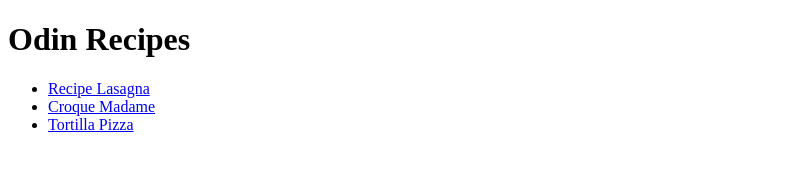
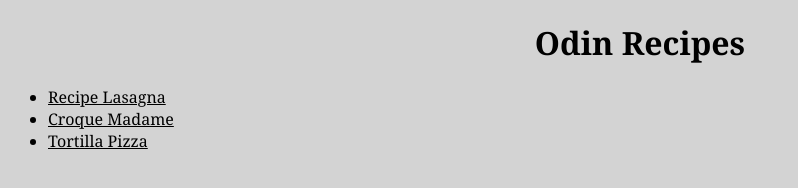
Before and after one commit to rjeunen/odinRecipes, a plain HTML site: page index.html in a window 1280 px wide. Shown: the whole page, without its empty margins (0-798 px from the left). Drawn offline with Linux system fonts and the light colour scheme.

Commit message:
added basic css and linked to all pages

```diff
--- /dev/null
+++ b/css/styles.css
@@ -0,0 +1,14 @@
+*{
+    font-family: Georgia, 'Times New Roman', Times, serif;
+    background-color: lightgrey;
+}
+
+.link{
+    color: black;
+}
+
+h1,
+h2,
+p{
+    text-align: center;
+}
--- a/index.html
+++ b/index.html
@@ -3,14 +3,15 @@
 <head>
     <meta charset="UTF-8">
     <meta name="viewport" content="width=device-width, initial-scale=1.0">
+    <link rel="stylesheet" href="css/styles.css">
     <title>Odin Recipes</title>
 </head>
 <body>
     <h1>Odin Recipes</h1>
     <ul>
-        <li><a href="recipes/lasagna.html">Recipe Lasagna</a></li>
-        <li><a href="recipes/croqueMadame.html">Croque Madame</a></li>
-        <li><a href="recipes/tortillaPizza.html">Tortilla Pizza</a></li>
+        <li><a class="link" href="recipes/lasagna.html">Recipe Lasagna</a></li>
+        <li><a class="link" href="recipes/croqueMadame.html">Croque Madame</a></li>
+        <li><a class="link" href="recipes/tortillaPizza.html">Tortilla Pizza</a></li>
     </ul>
 </body>
 </html>
```
Also changed, not shown: recipes/croqueMadame.html (+1 -0 lines), recipes/lasagna.html (+1 -0 lines), recipes/tortillaPizza.html (+1 -0 lines).
